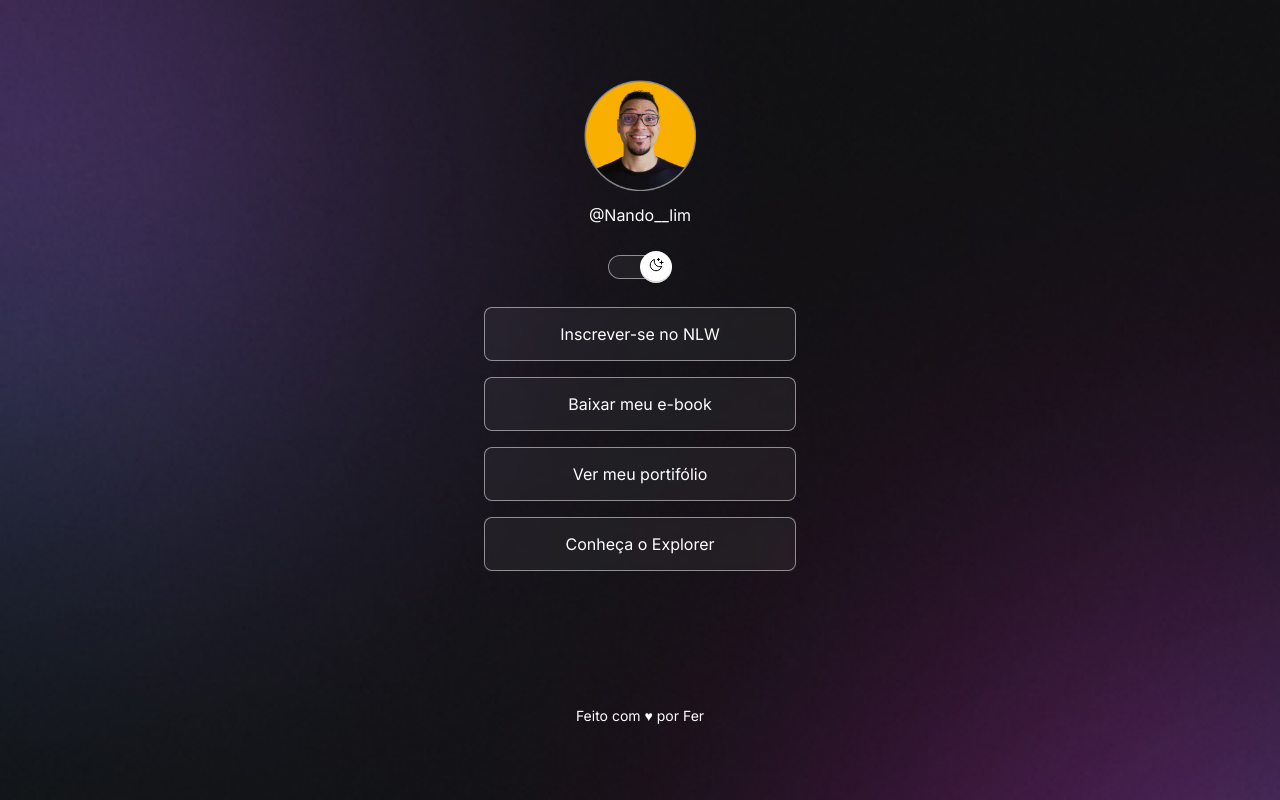
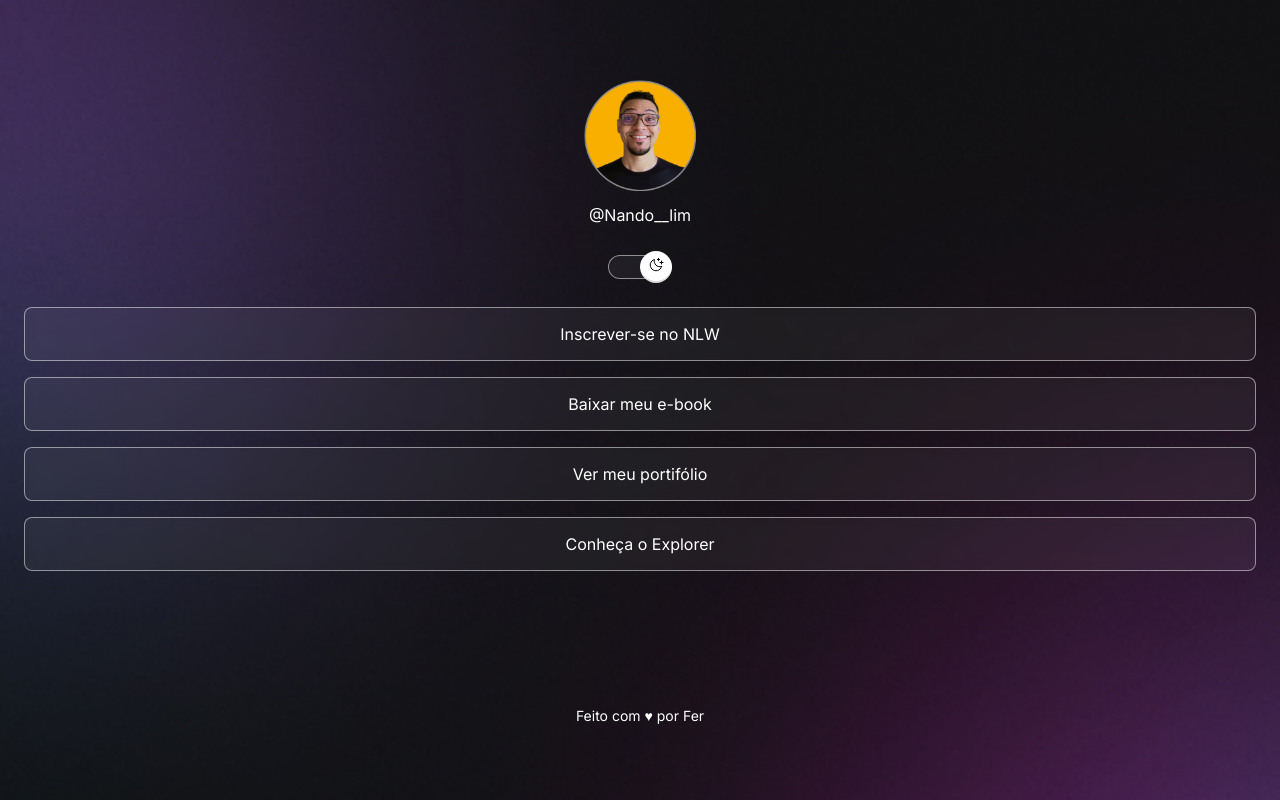
Before and after one commit to LucatieldeMirrah/Projeto, a plain HTML site: page index.html in a window 1280 px wide. Drawn offline with nearby package versions, Linux system fonts and the light colour scheme.

Commit message:
ajust container width

```diff
--- a/Style.css
+++ b/Style.css
@@ -34,7 +34,8 @@ body * {
 }
 
 #container {
-  width: 360px;
+  width: 100%;
+  mas-width: 588px;
   margin: 56px auto 0px;
   padding: 0 24px;
 }
```
